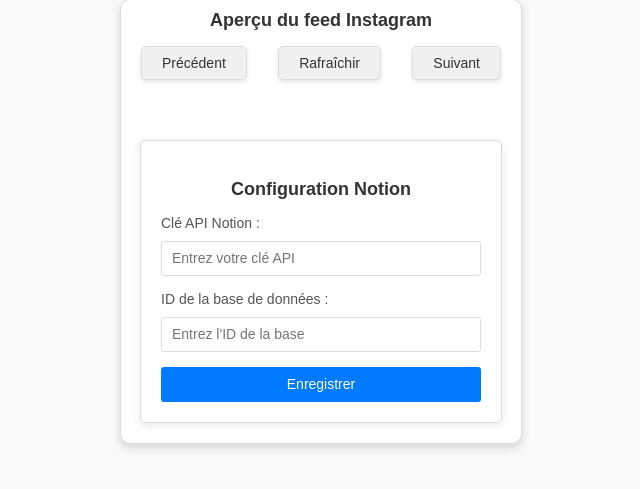
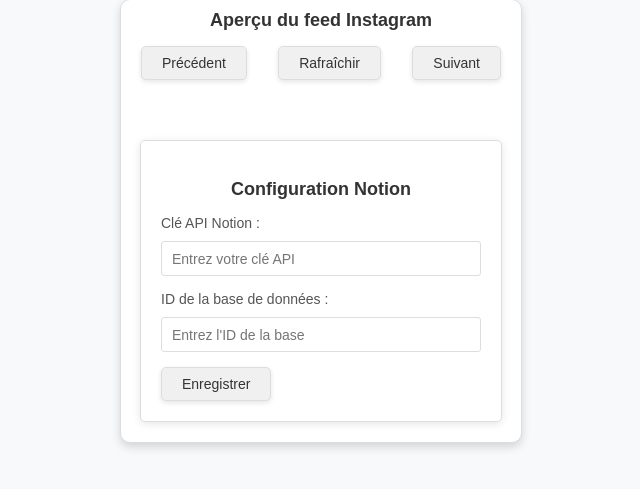
Before and after one commit to Lourna78/Flask-API, a Flask app: page / in a window 1280 px wide. Shown: the part 179-668 px from the top of the page, without its empty margins (319-959 px from the left). Run offline with Flask 3, Linux system fonts and the light colour scheme.

Commit message:
correction style bouton enregistrer et uniformisation

```diff
--- a/frontend/static/style.css
+++ b/frontend/static/style.css
@@ -108,22 +108,21 @@
 
 /* Bouton d'action (Enregistrer) */
 #config-form button {
-  width: 100%;
-  height: 35px; /* Hauteur ajustée */
-  background-color: #007BFF; /* Bleu primaire */
-  color: #ffffff;
-  font-size: 14px; /* Réduit la taille de la police */
-  font-weight: 500; /* Réduit le poids du texte */
-  border: none;
-  border-radius: 3px; /* Coins légèrement arrondis */
+  background-color: #f0f0f0; /* Même couleur que le bouton Rafraîchir */
+  color: #333;
+  border: 1px solid #ddd;
+  padding: 8px 20px;
+  font-size: 14px;
+  border-radius: 5px;
   cursor: pointer;
-  transition: background-color 0.3s ease, transform 0.2s ease;
+  transition: background-color 0.3s ease, box-shadow 0.3s ease;
+  box-shadow: 0 2px 5px rgba(0, 0, 0, 0.1); /* Ombre légère */
 }
 
 /* Effet au survol du bouton */
 #config-form button:hover {
-  background-color: #0056b3; /* Bleu plus foncé */
-  transform: scale(1.02); /* Légère mise en avant */
+  background-color: #e6e6e6; /* Légèrement plus foncé au survol */
+  box-shadow: 0 4px 10px rgba(0, 0, 0, 0.2); /* Accentue l'ombre au survol */
 }
 
 /* -------------------------
```
